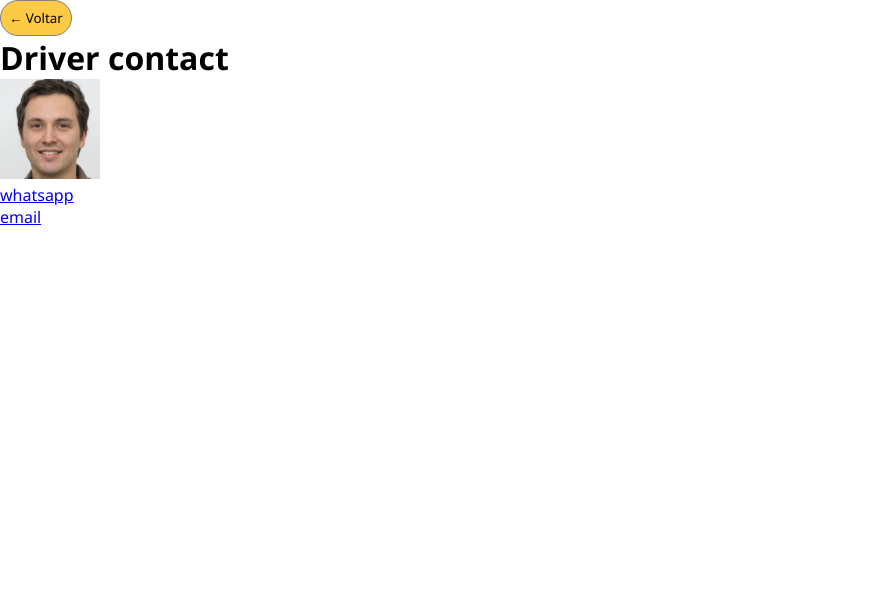
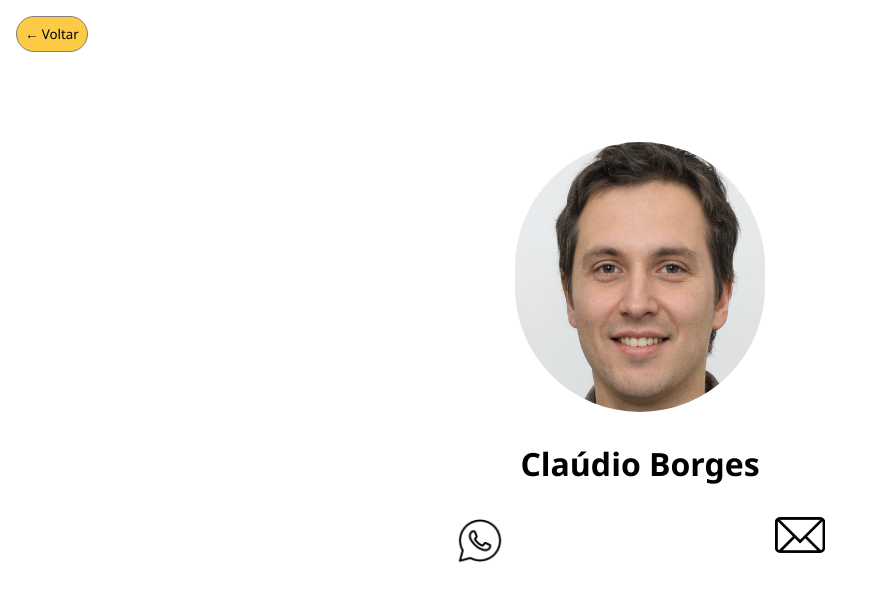
Before and after one commit to MrBunnyGif/fatec-piriuber, a React (Create React App) app: page /driver-contact in a window 1280 px wide. Shown: the top 600 px of the page, without its empty margins (0-888 px from the left). Built offline with nearby package versions, Linux system fonts and the light colour scheme; sample sign-in values are in the browser's storage.

Commit message:
fix driver contato

```diff
--- a/src/pages/private/Parents/DriverContact.js
+++ b/src/pages/private/Parents/DriverContact.js
@@ -1,21 +1,32 @@
-import React, { Fragment } from 'react'
+import React, { Fragment as div } from 'react'
 import PreviousButton from '../../../components/PreviousButton'
+import mail from '../../../assets/images/mail.png'
+import zap from '../../../assets/images/zap.png'
 import image from '../../../assets/images/image4.jpeg'
 
 export default () => {
 	return (
-		<Fragment>
+		<div className='contato-p'>
 			<PreviousButton />
-			<h1>Driver contact</h1>
-			<img width={100} src={image} />
-			<br />
-			<a href="tel:11987654321">
-				whatsapp
-			</a>
-			<br />
-			<a href="mailto:email@test.com.br">
-				email
-			</a>
-		</Fragment>
+			<div id="div-img">
+				<img src={image} height="270" width="250" />
+			</div>
+			<h1 id="nome">Claúdio Borges</h1>
+
+			<div id="div-wpp-msg">
+				<div id="fundo-wpp-msg">
+					<a href="tel:11987654321">
+						<div id="div-wpp">
+							<img src={zap} width="50" id="img-wpp" />
+						</div>
+					</a>
+					<a href="mailto:email@test.com.br">
+						<div id="div-msg">
+							<img src={mail} width="50" id="img-msg" />
+						</div>
+					</a>
+				</div>
+			</div>
+		</div>
 	)
 }
```
Also changed, not shown: src/pages/private/Driver/ParentsContact.js (+0 -8 lines).
